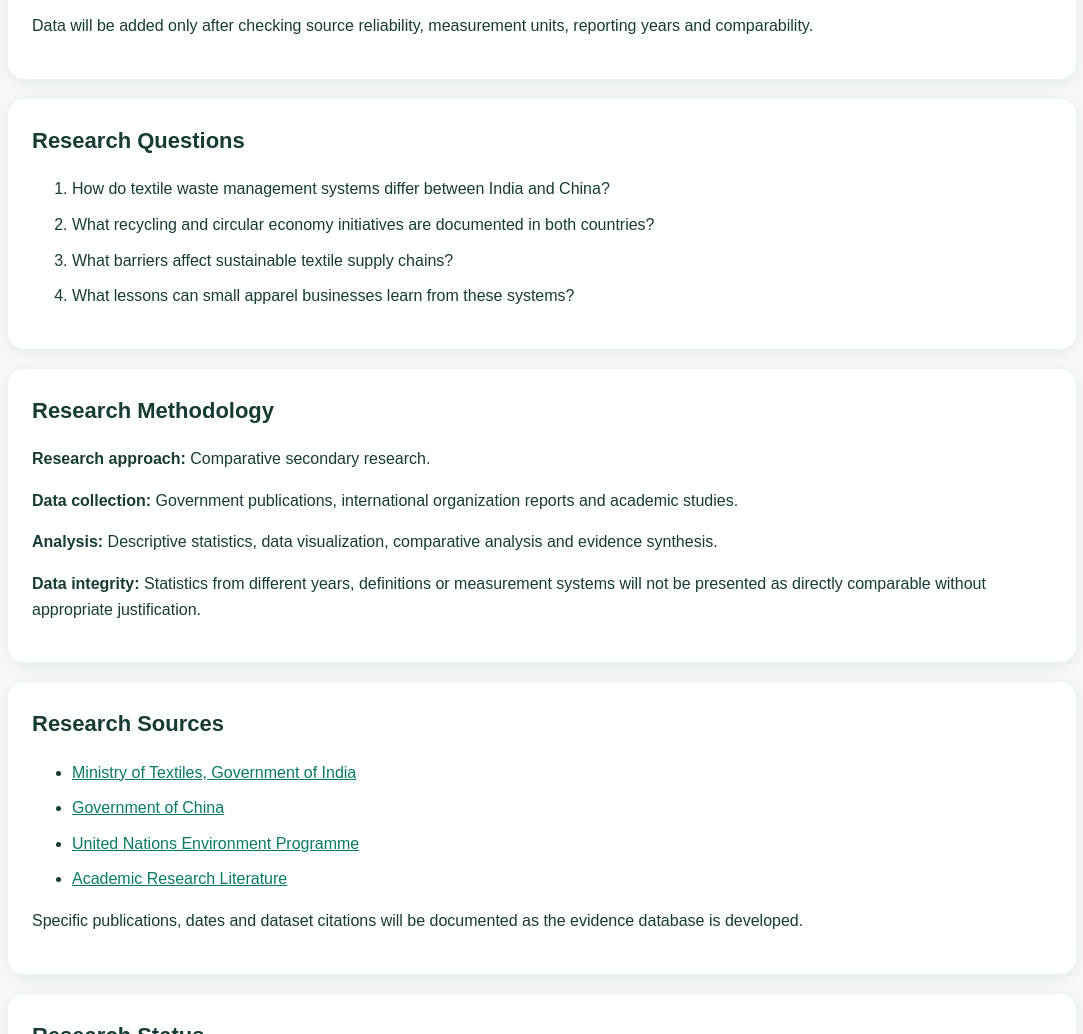
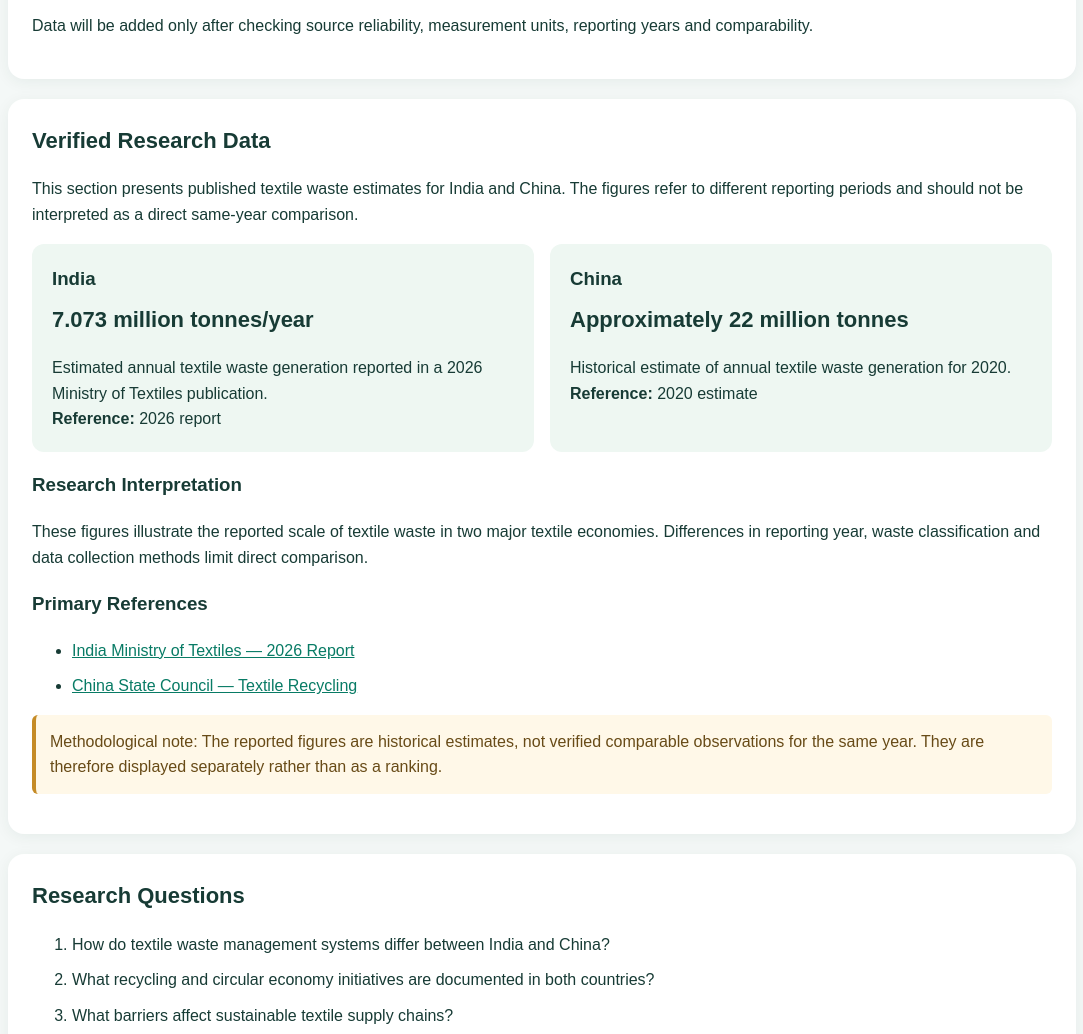
Before and after one commit to Sneh166430/ndia-china-textile-circularity, a plain HTML site: page index.html in a window 1280 px wide. Shown: the part 1420-2454 px from the top of the page, without its empty margins (98-1181 px from the left). Drawn offline with nearby package versions, Linux system fonts and the light colour scheme.

Commit message:
Update index.html

```diff
--- a/index.html
+++ b/index.html
@@ -144,6 +144,74 @@
   </p>
 </section>
 
+<section id="verified-data">
+  <h2>Verified Research Data</h2>
+
+  <p>
+    This section presents published textile waste
+    estimates for India and China. The figures
+    refer to different reporting periods and
+    should not be interpreted as a direct
+    same-year comparison.
+  </p>
+
+  <div class="grid">
+    <div class="card">
+      <h3>India</h3>
+      <h2>7.073 million tonnes/year</h2>
+      <p>
+        Estimated annual textile waste generation
+        reported in a 2026 Ministry of Textiles
+        publication.
+      </p>
+      <p><strong>Reference:</strong> 2026 report</p>
+    </div>
+
+    <div class="card">
+      <h3>China</h3>
+      <h2>Approximately 22 million tonnes</h2>
+      <p>
+        Historical estimate of annual textile
+        waste generation for 2020.
+      </p>
+      <p><strong>Reference:</strong> 2020 estimate</p>
+    </div>
+  </div>
+
+  <h3>Research Interpretation</h3>
+  <p>
+    These figures illustrate the reported scale
+    of textile waste in two major textile
+    economies. Differences in reporting year,
+    waste classification and data collection
+    methods limit direct comparison.
+  </p>
+
+  <h3>Primary References</h3>
+  <ul>
+    <li>
+      <a href="https://www.texmin.gov.in/static/uploads/2026/03/407c2f186a2044a4497c9c9803d16a2c.pdf"
+         target="_blank" rel="noopener noreferrer">
+        India Ministry of Textiles — 2026 Report
+      </a>
+    </li>
+    <li>
+      <a href="https://english.www.gov.cn/statecouncil/ministries/202204/20/content_WS625f649fc6d02e5335329a8f.html"
+         target="_blank" rel="noopener noreferrer">
+        China State Council — Textile Recycling
+      </a>
+    </li>
+  </ul>
+
+  <p class="notice">
+    Methodological note: The reported figures
+    are historical estimates, not verified
+    comparable observations for the same year.
+    They are therefore displayed separately
+    rather than as a ranking.
+  </p>
+</section>
+
 <section>
   <h2>Research Questions</h2>
   <ol>
```
